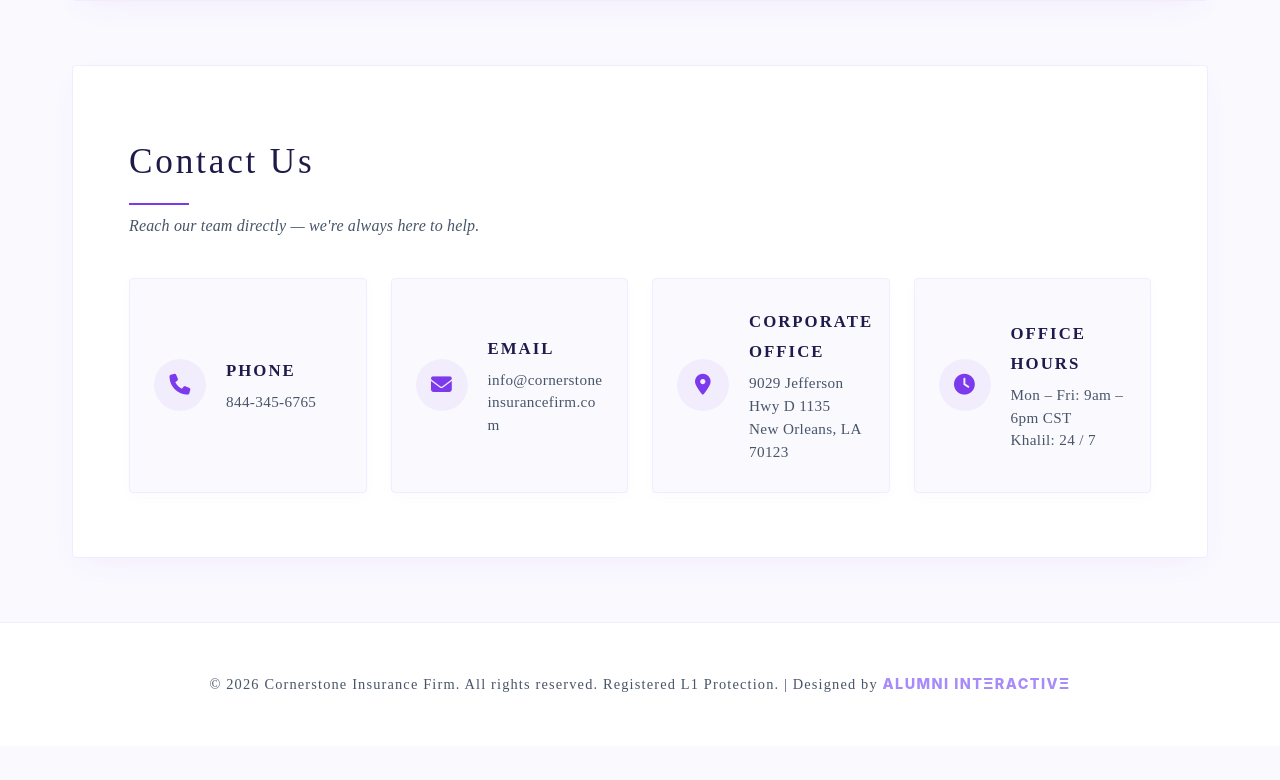
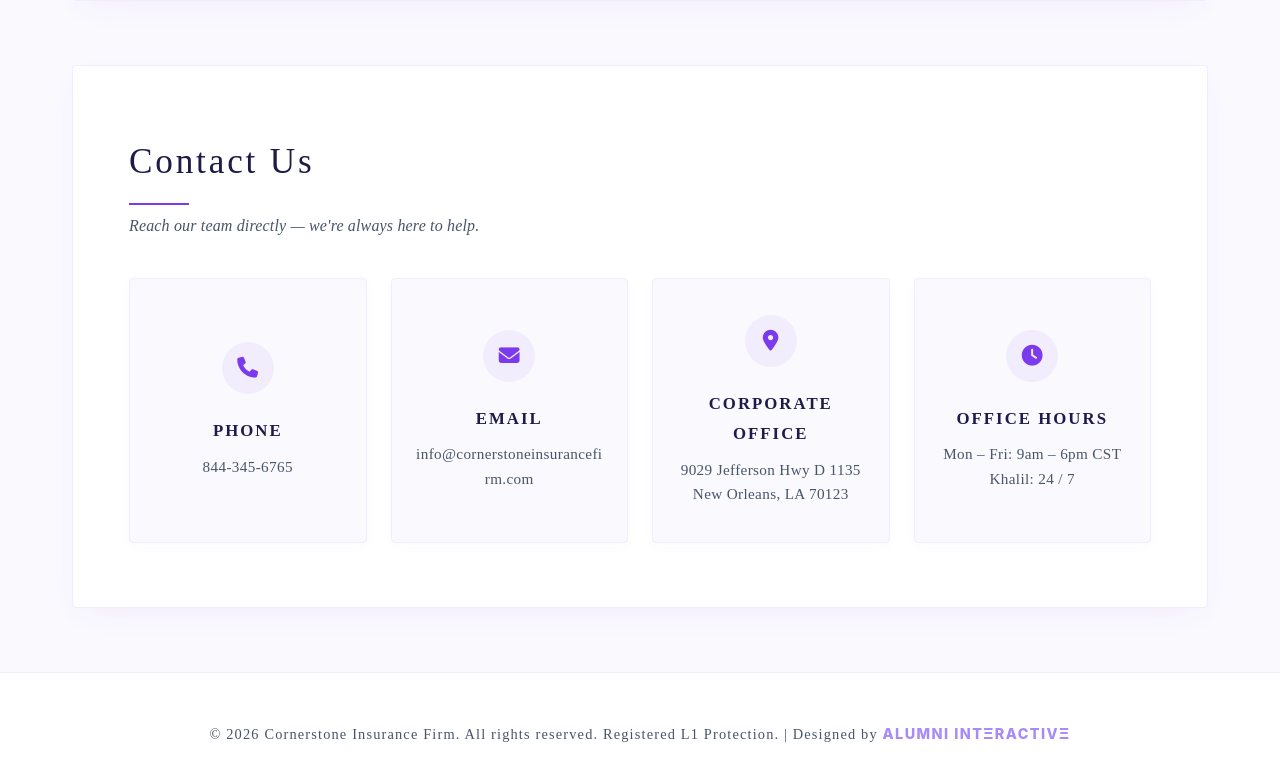
Before and after one commit to ALUMNIINTERACTIVE/cornerstone, a website: page index.html in a window 1280 px wide. Shown: the part 4201-4981 px from the top of the page. Before the commit the page ends 4947 px from the top, so only its background shows below. Drawn offline with Linux system fonts and the light colour scheme.

Commit message:
style: place contact card icons at center top and center all text

```diff
--- a/style.css
+++ b/style.css
@@ -427,9 +427,12 @@ section:hover {
 
 .info-item {
     display: flex;
-    align-items: center;
-    gap: 20px;
-    padding: 1.75rem 1.5rem;
+    flex-direction: column;
+    align-items: center;
+    justify-content: center;
+    text-align: center;
+    gap: 22px;
+    padding: 2.25rem 1.5rem;
     background-color: var(--bg-secondary);
     border: 1px solid var(--border-color);
     border-radius: var(--border-radius);
@@ -465,12 +468,20 @@ section:hover {
     box-shadow: 0 0 15px rgba(124, 58, 237, 0.3);
 }
 
+.info-item > div {
+    display: flex;
+    flex-direction: column;
+    align-items: center;
+    text-align: center;
+    width: 100%;
+}
+
 .info-item h4 {
     font-family: var(--font-luxury);
     font-size: 1.05rem;
     font-weight: 700;
     color: var(--text-main);
-    margin-bottom: 0.3rem;
+    margin-bottom: 0.5rem;
     letter-spacing: 0.12em;
     text-transform: uppercase;
 }
@@ -479,7 +490,7 @@ section:hover {
     font-family: var(--font-luxury);
     font-size: 0.95rem;
     color: var(--text-secondary);
-    line-height: 1.5;
+    line-height: 1.6;
     margin: 0;
 }
 
```
